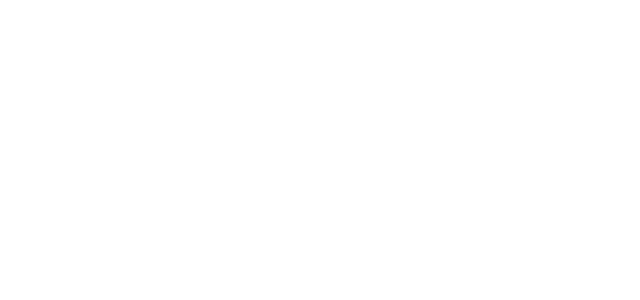
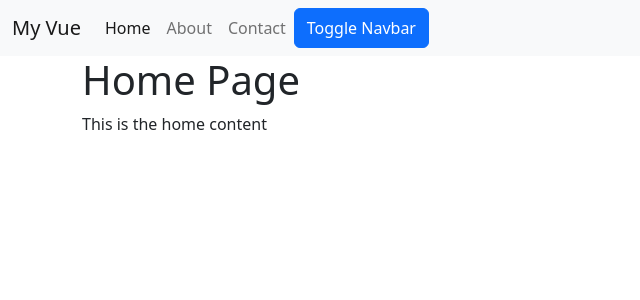
Before and after one commit to bmckenzie88/vue-v2, a Vue app in the folder vue-v2/: page / in a window 1280 px wide. Shown: the top 300 px of the page, without its empty margins (0-640 px from the left). Built offline with nearby package versions, Linux system fonts and the light colour scheme.

Commit message:
created navbar and pageviewer components. added bootstrap as dependency.

```diff
--- a/vue-v2/package.json
+++ b/vue-v2/package.json
@@ -7,6 +7,7 @@
     "build": "vue-cli-service build"
   },
   "dependencies": {
+    "bootstrap": "^5.2.3",
     "core-js": "^3.8.3",
     "vue": "^3.2.13"
   },
--- a/vue-v2/src/App.vue
+++ b/vue-v2/src/App.vue
@@ -0,0 +1,43 @@
+<template>
+    <navbar
+      :pages="pages"
+      :active-page="activePage"
+      :nav-link-click="(index) => activePage = index"
+    ></navbar>
+    <page-viewer :page="pages[activePage]"></page-viewer>
+</template>
+
+<script>
+import Navbar from './components/Navbar.vue';
+import PageViewer from './components/PageViewer.vue';
+
+
+export default {
+    components: {
+        Navbar,
+        PageViewer
+    },
+    data() {
+        return {
+            activePage: 0,
+            pages: [
+                {
+                    link: { text: "Home", url: "index.html" },
+                    pageTitle: "Home Page",
+                    content: "This is the home content",
+                },
+                {
+                    link: { text: "About", url: "about.html" },
+                    pageTitle: "About Page",
+                    content: "This is the about content",
+                },
+                {
+                    link: { text: "Contact", url: "contact.html" },
+                    pageTitle: "Contact Page",
+                    content: "This is the contact content",
+                },
+            ],
+        };
+    },
+}
+</script>
--- /dev/null
+++ b/vue-v2/src/components/Navbar.vue
@@ -0,0 +1,44 @@
+<template>
+    <nav :class="[`navbar-${theme}`, `bg-${theme}`, 'navbar', 'navbar-expand-lg']">
+        <div class="container-fluid">
+            <a class="navbar-brand" href="#">My Vue</a>
+            <button class="navbar-toggler" type="button" data-bs-toggle="collapse" data-bs-target="#navbarNavAltMarkup"
+                aria-controls="navbarNavAltMarkup" aria-expanded="false" aria-label="Toggle navigation">
+                <span class="navbar-toggler-icon"></span>
+            </button>
+            <div class="collapse navbar-collapse" id="navbarNavAltMarkup">
+                <div class="navbar-nav">
+                    <a v-for="(page, index) in pages" class="nav-link" :class="{ active: activePage == index }" :key="index"
+                        aria-current="page" :href="page.link.url" :title="`This link goes to the \${page.link.text} page`"
+                        @click.prevent="navLinkClick(index)">{{ page.link.text }}</a>
+                    <form class="d-flex">
+                        <button class="btn btn-primary" @click.prevent="changeTheme()">
+                            Toggle Navbar
+                        </button>
+                    </form>
+                </div>
+            </div>
+        </div>
+    </nav>
+</template>
+
+<script>
+export default {
+    props: ["pages", "activePage", "navLinkClick"],
+    data() {
+        return {
+            theme: "light",
+        };
+    },
+    methods: {
+        changeTheme() {
+            let theme = "light";
+            if (this.theme == "light") {
+                theme = "dark";
+            }
+
+            this.theme = theme;
+        },
+    },
+}
+</script>
--- /dev/null
+++ b/vue-v2/src/components/PageViewer.vue
@@ -0,0 +1,12 @@
+<template>
+    <div class="container">
+        <h1>{{ page.pageTitle }}</h1>
+        <p>{{ page.content }}</p>
+    </div>
+</template>
+
+<script>
+export default {
+    props: ["page"],
+}
+</script>
--- a/vue-v2/src/main.js
+++ b/vue-v2/src/main.js
@@ -1,4 +1,5 @@
 import { createApp } from "vue";
+import App from './App.vue';
+import '../node_modules/bootstrap/dist/css/bootstrap.css'
 
-
-createApp({}).mount('#app');
+createApp(App).mount('#app');
```
Also changed, not shown: 1 other file (tests, documents, lock files or other folders).
